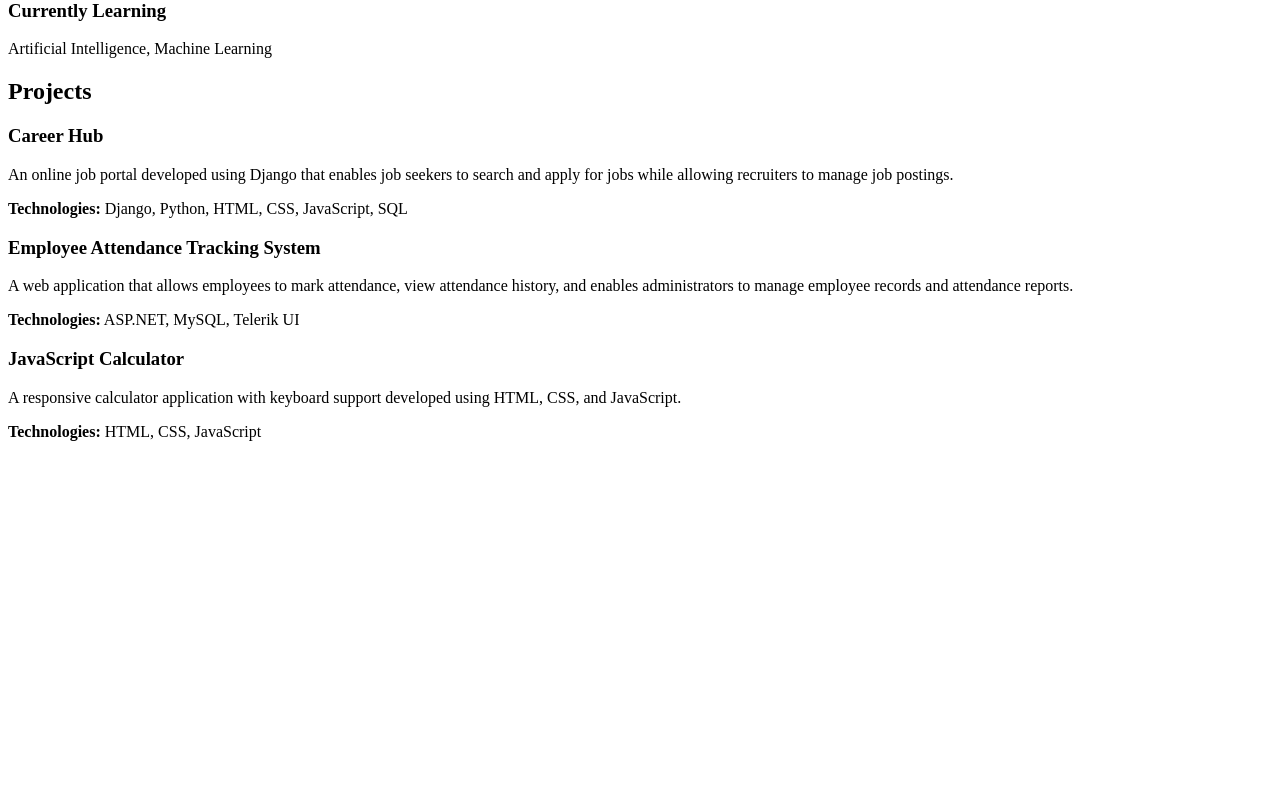
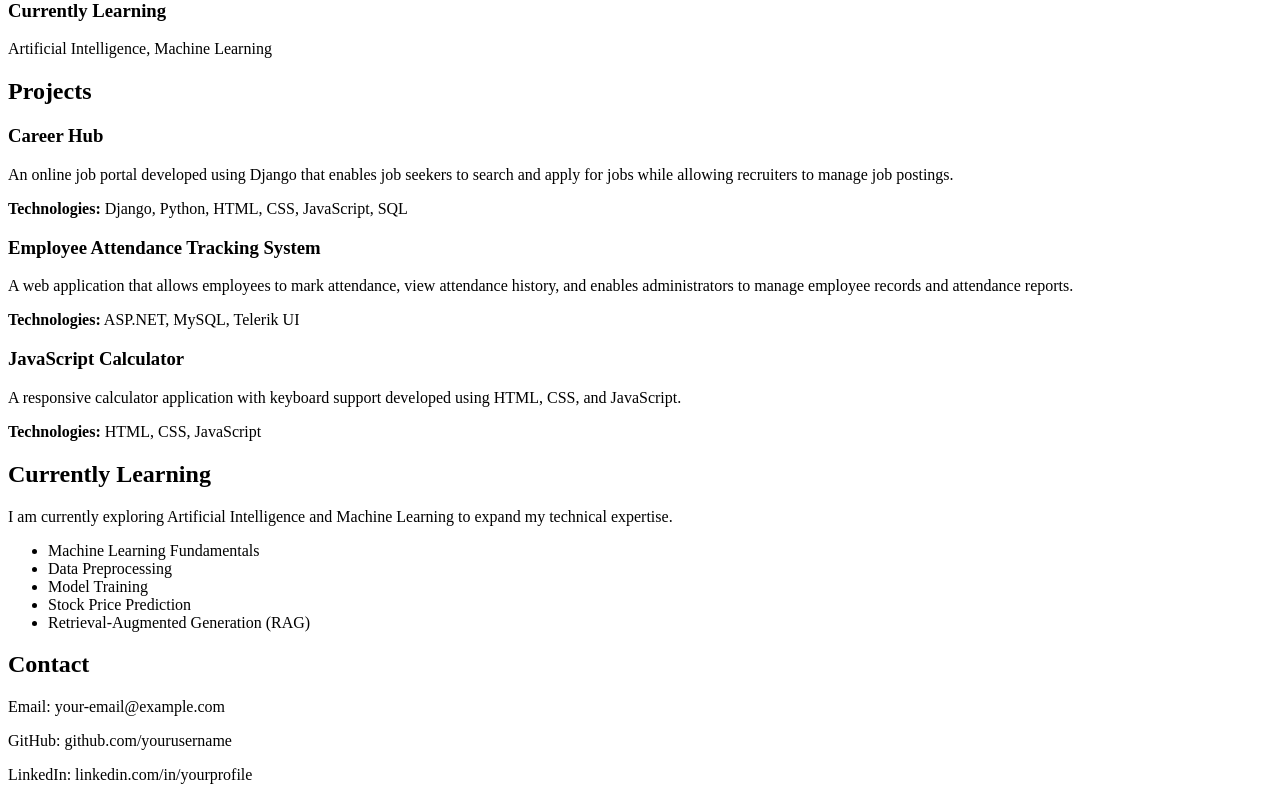
Before and after one commit to manasa0922/my-portfolio, a React (Vite) app: page / in a window 1280 px wide. Shown: the part 825-1625 px from the top of the page. Before the commit the page ends 1282 px from the top, so only its background shows below. Built offline with nearby package versions, Linux system fonts and the light colour scheme.

Commit message:
Learning and Contact added

```diff
--- a/src/App.jsx
+++ b/src/App.jsx
@@ -3,6 +3,8 @@ import Hero from "./components/Hero";
 import About from "./components/About";
 import Skills from "./components/Skills"
 import Projects from "./components/projects"
+import Learning from "./components/Learning";
+import Contact from "./components/Contact";
 
 function App() {
   return (
@@ -12,6 +14,8 @@ function App() {
       <About />
       <Skills/>
       <Projects />
+      <Learning/>
+      <Contact/>
     </>
   );
 }
--- a/src/components/Contact.jsx
+++ b/src/components/Contact.jsx
@@ -0,0 +1,15 @@
+function Contact() {
+  return (
+    <section>
+      <h2>Contact</h2>
+
+      <p>Email: your-email@example.com</p>
+
+      <p>GitHub: github.com/yourusername</p>
+
+      <p>LinkedIn: linkedin.com/in/yourprofile</p>
+    </section>
+  );
+}
+
+export default Contact;
--- /dev/null
+++ b/src/components/Learning.jsx
@@ -0,0 +1,22 @@
+function Learning() {
+  return (
+    <section>
+      <h2>Currently Learning</h2>
+
+      <p>
+        I am currently exploring Artificial Intelligence and Machine
+        Learning to expand my technical expertise.
+      </p>
+
+      <ul>
+        <li>Machine Learning Fundamentals</li>
+        <li>Data Preprocessing</li>
+        <li>Model Training</li>
+        <li>Stock Price Prediction</li>
+        <li>Retrieval-Augmented Generation (RAG)</li>
+      </ul>
+    </section>
+  );
+}
+
+export default Learning;
```
